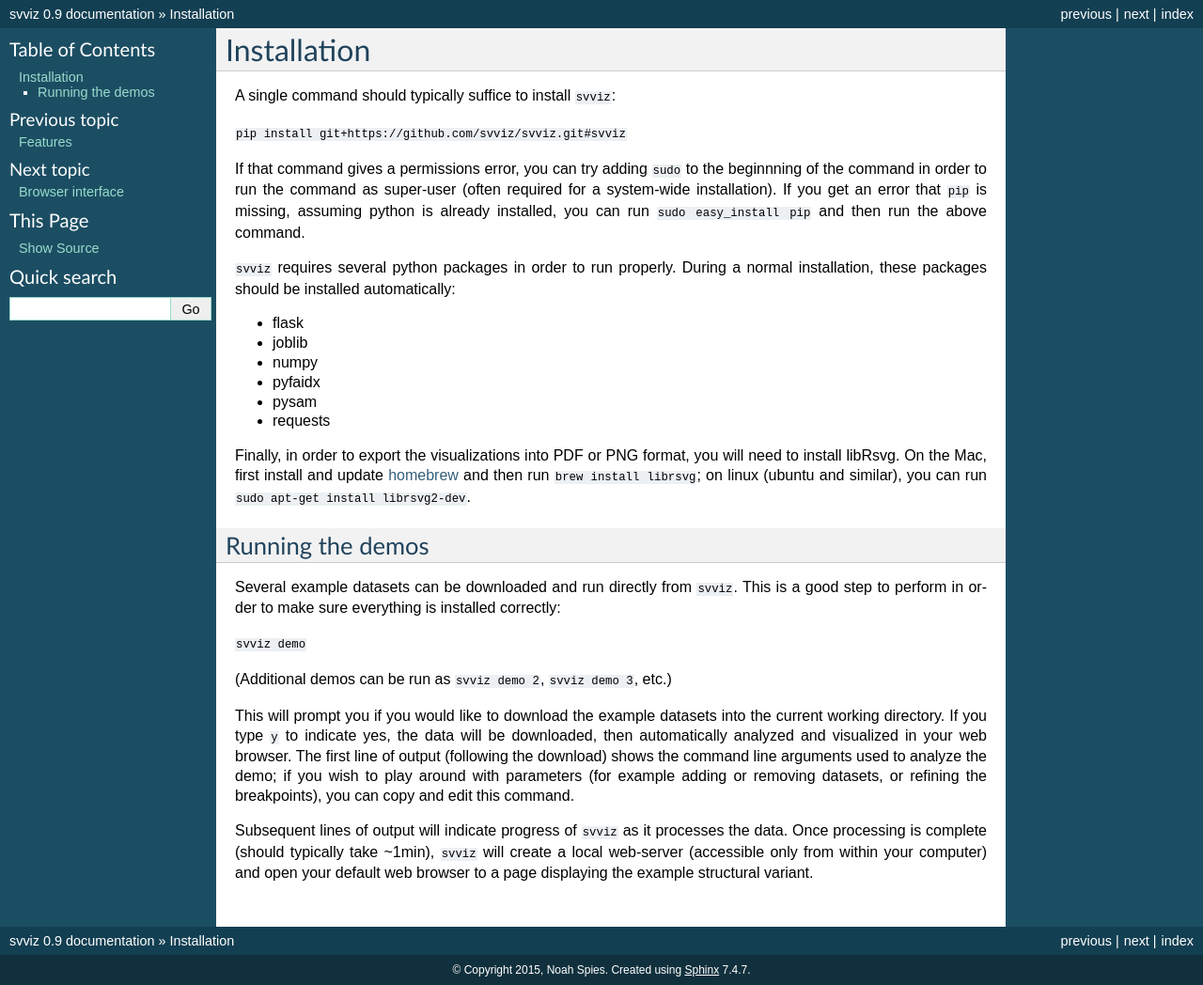
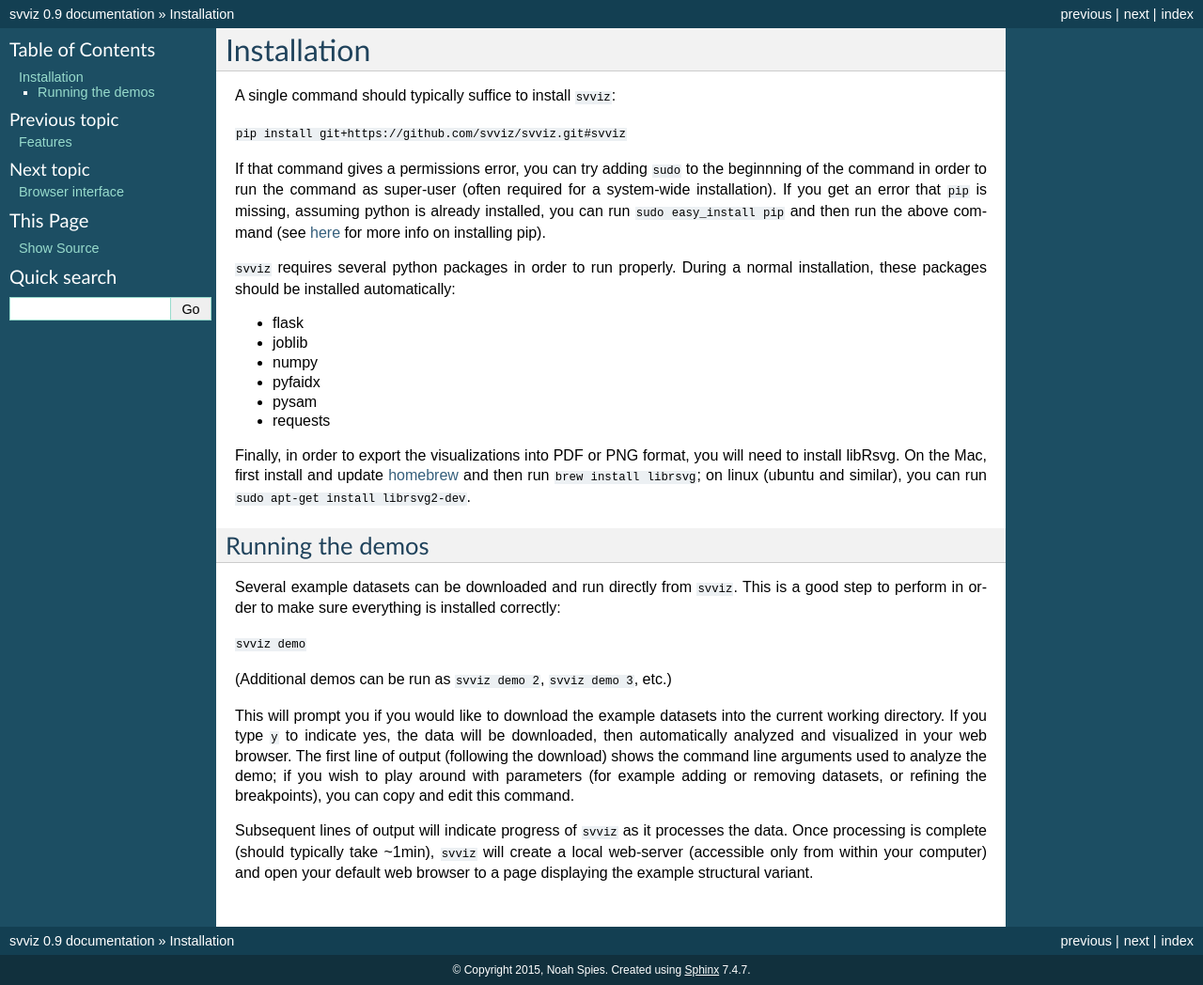
Before and after one commit to svviz/svviz, a Sphinx documentation site: the page built from docs/install.rst, in a window 1280 px wide. Shown: the whole page at 94% size. Built offline with Sphinx 7.4.7, drawn with Linux system fonts in a browser that asks for light colours.

Commit message:
updated docs with more info on installing pip

```diff
--- a/README.rst
+++ b/README.rst
@@ -14,7 +14,7 @@ This software is in active development. See the the `issues <https://github.com/
 Quickstart
 ==========
 
-1. (OS X only) Ensure that you have a working compiler by following `these instructions <http://railsapps.github.io/xcode-command-line-tools.html>`_.
+1. Ensure that you have a working compiler by following `these instructions <http://railsapps.github.io/xcode-command-line-tools.html>`_ (OS X only) and that the python package `pip <https://pip.pypa.io/en/latest/installing.html>`_ is installed.
 2. Install the latest version of svviz from github using the following terminal command: ``sudo pip install -U git+https://github.com/svviz/svviz.git#svviz``. (The sudo may not be necessary depending on your setup.)
 3. Run the following command, which downloads example data and runs it through svviz: ``svviz demo``. After several processing steps, a web browser window should open. Click and drag to pan, and zoom using option/alt-scrollwheel.
 4. Please report any issues (after making sure they're not explained in the documentation below) using the `github issue tracker <https://github.com/svviz/svviz/issues>`_.
--- a/docs/install.rst
+++ b/docs/install.rst
@@ -5,7 +5,7 @@ A single command should typically suffice to install ``svviz``:
 
 ``pip install git+https://github.com/svviz/svviz.git#svviz``
 
-If that command gives a permissions error, you can try adding ``sudo`` to the beginnning of the command in order to run the command as super-user (often required for a system-wide installation). If you get an error that ``pip`` is missing, assuming python is already installed, you can run ``sudo easy_install pip`` and then run the above command.
+If that command gives a permissions error, you can try adding ``sudo`` to the beginnning of the command in order to run the command as super-user (often required for a system-wide installation). If you get an error that ``pip`` is missing, assuming python is already installed, you can run ``sudo easy_install pip`` and then run the above command (see `here <https://pip.pypa.io/en/latest/installing.html>`_ for more info on installing pip).
 
 ``svviz`` requires several python packages in order to run properly. During a normal installation, these packages should be installed automatically:
 
```
